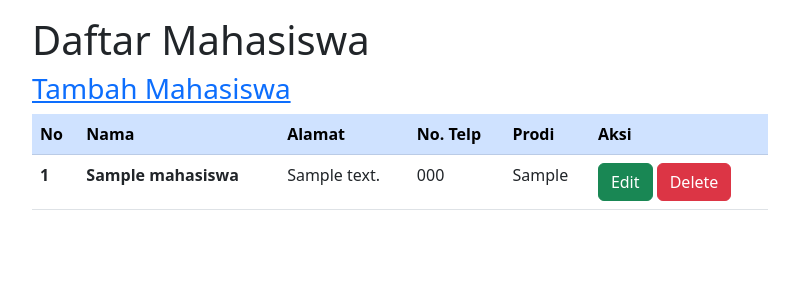
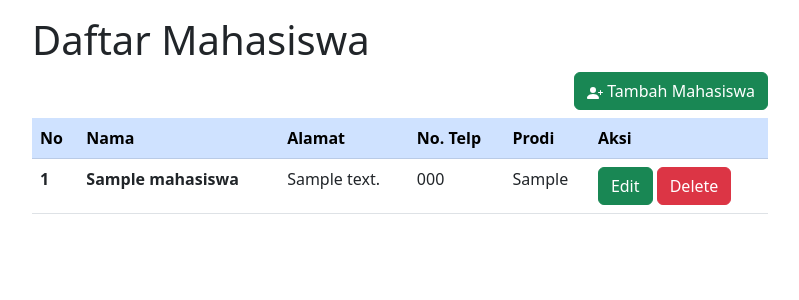
Before and after one commit to ardhiharry/praktikum-pwd, a PHP site: page / in a window 1280 px wide. Shown: the top 300 px of the page, without its empty margins (50-849 px from the left). Run offline with PHP 8.4, Linux system fonts and the light colour scheme; tables that the repository leaves empty or names only in its code hold one stand-in row (values such as "Sample post").

Commit message:
mengubah link Tambah Mahasiswa menjadi button

```diff
--- a/index.php
+++ b/index.php
@@ -26,10 +26,19 @@
     <div class="container">
       <h1 class="mt-3"">Daftar Mahasiswa</h1>
 
-      <h3><a href="tambah.php">Tambah Mahasiswa</a></h3>
 
       <div class="row">
         <div class="col-md-8">
+          <h3 class="d-flex justify-content-end">
+            <a href="tambah.php" class="btn btn-success">
+              <svg xmlns="http://www.w3.org/2000/svg" width="16" height="16" fill="currentColor" class="bi bi-person-plus-fill" viewBox="0 0 16 16">
+                <path d="M1 14s-1 0-1-1 1-4 6-4 6 3 6 4-1 1-1 1H1zm5-6a3 3 0 1 0 0-6 3 3 0 0 0 0 6z"/>
+                <path fill-rule="evenodd" d="M13.5 5a.5.5 0 0 1 .5.5V7h1.5a.5.5 0 0 1 0 1H14v1.5a.5.5 0 0 1-1 0V8h-1.5a.5.5 0 0 1 0-1H13V5.5a.5.5 0 0 1 .5-.5z"/>
+              </svg>
+              Tambah Mahasiswa
+            </a>
+          </h3>
+
           <table class="table table-hover">
             <thead class="table-primary">
               <tr>
```
